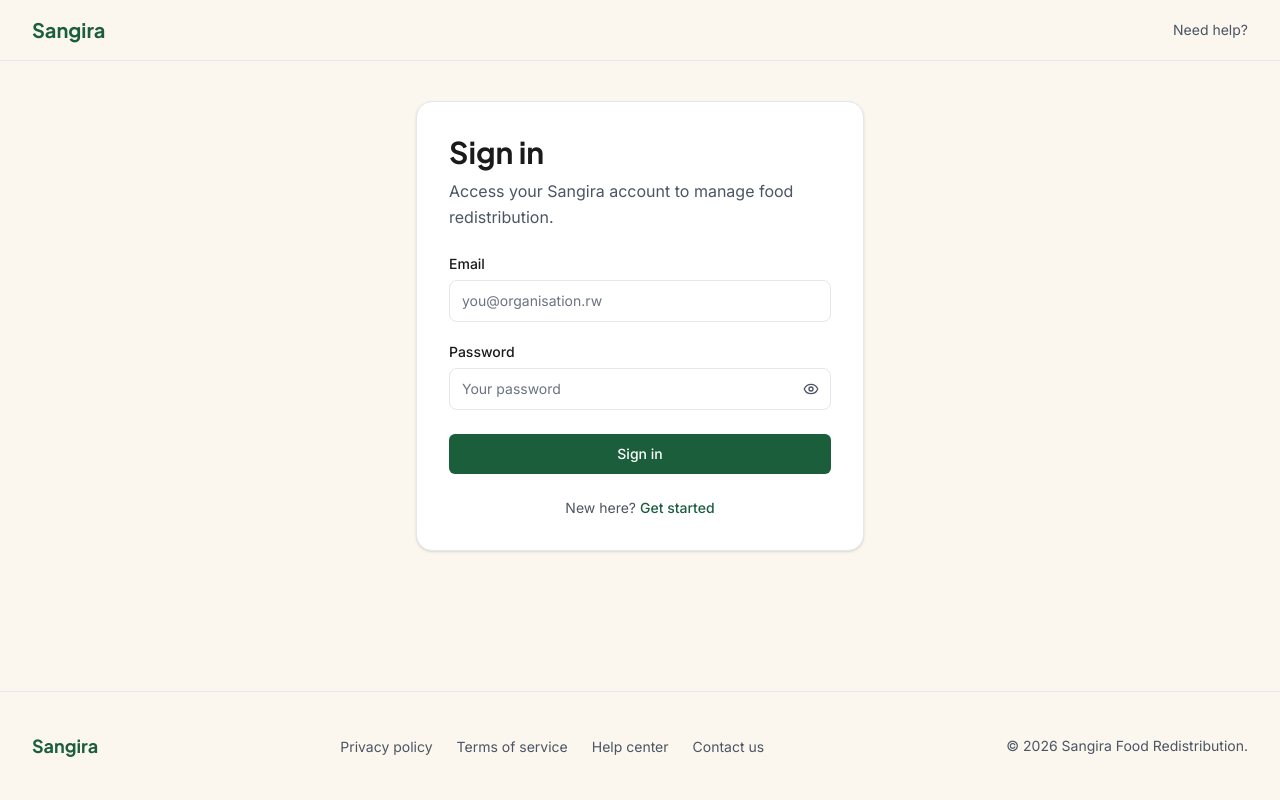
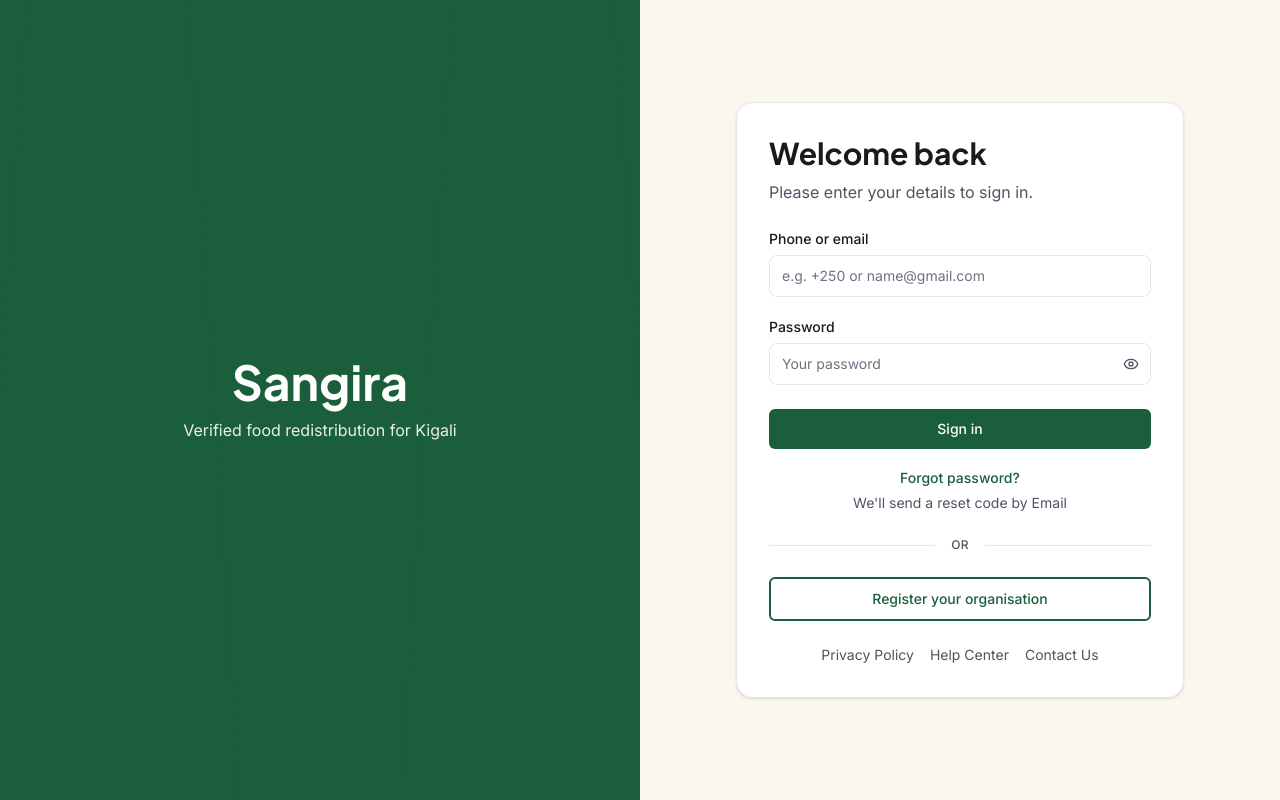
Before and after one commit to Lisky-pixel/Sangira, a React (Vite) app in the folder Frontend/: page /signin in a window 1280 px wide. Built offline with nearby package versions, Linux system fonts and the light colour scheme; no server answers.

Commit message:
feat(auth): rebuild sign-in with identifier login and canonical phone submit.

```diff
--- a/Frontend/src/features/auth/sign-in-schema.ts
+++ b/Frontend/src/features/auth/sign-in-schema.ts
@@ -1,8 +1,16 @@
 import { z } from 'zod'
 import { signInContent } from '../../placeholder/sign-in-content'
+import { isValidRwandanMobile } from '../../constants/phone'
+import { isEmail } from '../../lib/identifier'
 
 export const signInSchema = z.object({
-  identifier: z.string().min(1, signInContent.validation.emailInvalid),
+  identifier: z
+    .string()
+    .min(1, signInContent.validation.identifierRequired)
+    .refine(
+      (value) => isEmail(value) || isValidRwandanMobile(value),
+      signInContent.validation.identifierInvalid,
+    ),
   password: z.string().min(1, signInContent.validation.passwordRequired),
 })
 
--- /dev/null
+++ b/Frontend/src/lib/identifier.ts
@@ -0,0 +1,15 @@
+export function isEmail(value: string): boolean {
+  const trimmed = value.trim()
+  if (!trimmed) return false
+  return /^[^\s@]+@[^\s@]+\.[^\s@]+$/.test(trimmed)
+}
+
+/**
+ * Best-effort hint. Actual phone validation should use shared phone utilities.
+ */
+export function looksLikePhone(value: string): boolean {
+  const trimmed = value.trim()
+  if (!trimmed) return false
+  if (isEmail(trimmed)) return false
+  return /[0-9]/.test(trimmed)
+}
--- a/Frontend/src/pages/SignInPage.tsx
+++ b/Frontend/src/pages/SignInPage.tsx
@@ -3,8 +3,7 @@ import { useState } from 'react'
 import { FormProvider, useForm } from 'react-hook-form'
 import { Link, useNavigate } from 'react-router'
 import { PasswordField, TextField } from '../components/form'
-import { Footer } from '../components/layout/footer'
-import { HeaderMinimal } from '../components/layout/header-minimal'
+import { HeaderZigzagBorder } from '../components/layout/header-zigzag-border'
 import { Button } from '../components/ui/button'
 import { RedirectIfAuthed, resolveVerificationRoute, useAuth } from '../auth'
 import {
@@ -15,6 +14,8 @@ import { signInContent } from '../placeholder/sign-in-content'
 import { ApiError } from '../services/api-error'
 import { toast } from '../lib/toast'
 import { ROUTES } from '../routes/paths'
+import { looksLikePhone } from '../lib/identifier'
+import { normalizePhone } from '../constants/phone'
 
 function SignInForm() {
   const navigate = useNavigate()
@@ -34,7 +35,12 @@ function SignInForm() {
     setFormError(null)
 
     try {
-      const session = await login(values.identifier, values.password)
+      const rawIdentifier = values.identifier.trim()
+      const identifier = looksLikePhone(rawIdentifier)
+        ? normalizePhone(rawIdentifier) ?? rawIdentifier
+        : rawIdentifier.toLowerCase()
+
+      const session = await login(identifier, values.password)
       toast.success(signInContent.toast.success)
       navigate(
         resolveVerificationRoute(session.verificationStatus, {
@@ -80,9 +86,9 @@ function SignInForm() {
         <div className="flex flex-col gap-5">
           <TextField
             name="identifier"
-            label={signInContent.fields.email.label}
-            placeholder={signInContent.fields.email.placeholder}
-            autoComplete="email"
+            label={signInContent.fields.identifier.label}
+            placeholder={signInContent.fields.identifier.placeholder}
+            autoComplete="username"
           />
           <PasswordField
             name="password"
@@ -107,15 +113,49 @@ function SignInForm() {
           {signInContent.submitLabel}
         </Button>
 
-        <p className="text-body mt-6 text-center text-sm">
-          {signInContent.newHerePrefix}{' '}
+        <div className="mt-4 text-center">
           <Link
-            to={ROUTES.REGISTER}
-            className="text-primary font-medium hover:underline"
+            to={ROUTES.FORGOT_PASSWORD}
+            className="text-primary text-sm font-medium hover:underline"
           >
-            {signInContent.getStartedLabel}
+            {signInContent.forgotPasswordLabel}
           </Link>
-        </p>
+          <p className="text-body mt-1 text-sm">
+            {signInContent.forgotPasswordSubcopy}
+          </p>
+        </div>
+
+        <div className="my-6 flex items-center gap-4">
+          <div className="bg-border h-px flex-1" />
+          <span className="text-body text-xs font-medium tracking-wide">
+            {signInContent.orLabel}
+          </span>
+          <div className="bg-border h-px flex-1" />
+        </div>
+
+        <Button
+          type="button"
+          variant="outline"
+          className="w-full border-primary text-primary hover:bg-primary/5"
+          onClick={() => navigate(ROUTES.REGISTER)}
+        >
+          {signInContent.registerLabel}
+        </Button>
+
+        <nav
+          aria-label="Helpful links"
+          className="mt-6 flex flex-wrap items-center justify-center gap-x-4 gap-y-2 text-sm"
+        >
+          <Link to={ROUTES.PRIVACY} className="text-body hover:text-primary">
+            {signInContent.links.privacy}
+          </Link>
+          <Link to={ROUTES.HELP} className="text-body hover:text-primary">
+            {signInContent.links.help}
+          </Link>
+          <Link to={ROUTES.CONTACT} className="text-body hover:text-primary">
+            {signInContent.links.contact}
+          </Link>
+        </nav>
       </form>
     </FormProvider>
   )
@@ -124,16 +164,47 @@ function SignInForm() {
 export function SignInPage() {
   return (
     <RedirectIfAuthed>
-      <div className="bg-cream flex min-h-screen flex-col font-sans">
-        <HeaderMinimal />
+      <div className="bg-cream min-h-screen font-sans">
+        {/* Mobile collapsed banner */}
+        <div className="bg-primary relative lg:hidden">
+          <div className="px-4 py-4 sm:px-6">
+            <Link
+              to={ROUTES.HOME}
+              className="font-display text-lg font-bold text-white"
+            >
+              Sangira
+            </Link>
+          </div>
+          <HeaderZigzagBorder className="text-primary/90 absolute inset-x-0 bottom-0 h-3" />
+        </div>
 
-        <main className="mx-auto flex w-full max-w-lg flex-1 flex-col px-4 py-8 sm:px-6 sm:py-10 lg:px-8">
-          <div className="border-border rounded-2xl border bg-white p-6 shadow-sm sm:p-8">
-            <SignInForm />
-          </div>
-        </main>
+        <div className="grid min-h-screen lg:grid-cols-2">
+          {/* Left panel */}
+          <aside className="bg-primary relative hidden lg:block">
+            <div className="absolute inset-0 overflow-hidden">
+              <HeaderZigzagBorder className="text-white/10 h-full w-full [transform:scale(4)]" />
+            </div>
+            <div className="relative flex h-full items-center justify-center px-10">
+              <div className="max-w-md text-center">
+                <div className="font-display text-5xl font-bold text-white">
+                  Sangira
+                </div>
+                <p className="mt-3 text-base text-white/90">
+                  Verified food redistribution for Kigali
+                </p>
+              </div>
+            </div>
+          </aside>
 
-        <Footer />
+          {/* Right panel */}
+          <main className="flex items-center justify-center px-4 py-10 sm:px-6 lg:px-10">
+            <div className="w-full max-w-md">
+              <div className="border-border rounded-2xl border bg-white p-6 shadow-sm sm:p-8">
+                <SignInForm />
+              </div>
+            </div>
+          </main>
+        </div>
       </div>
     </RedirectIfAuthed>
   )
--- a/Frontend/src/placeholder/sign-in-content.ts
+++ b/Frontend/src/placeholder/sign-in-content.ts
@@ -1,12 +1,12 @@
 import { ROUTES } from '../routes/paths'
 
 export const signInContent = {
-  heading: 'Sign in',
-  subcopy: 'Access your Sangira account to manage food redistribution.',
+  heading: 'Welcome back',
+  subcopy: 'Please enter your details to sign in.',
   fields: {
-    email: {
-      label: 'Email',
-      placeholder: 'you@organisation.rw',
+    identifier: {
+      label: 'Phone or email',
+      placeholder: 'e.g. +250 or name@gmail.com',
     },
     password: {
       label: 'Password',
@@ -14,14 +14,22 @@ export const signInContent = {
     },
   },
   submitLabel: 'Sign in',
-  newHerePrefix: 'New here?',
-  getStartedLabel: 'Get started',
+  forgotPasswordLabel: 'Forgot password?',
+  forgotPasswordSubcopy: "We'll send a reset code by Email",
+  orLabel: 'OR',
+  registerLabel: 'Register your organisation',
+  links: {
+    privacy: 'Privacy Policy',
+    help: 'Help Center',
+    contact: 'Contact Us',
+  },
   validation: {
-    emailInvalid: 'Enter a valid email address',
+    identifierInvalid: 'Enter a valid email or Rwanda mobile number',
+    identifierRequired: 'Phone or email is required',
     passwordRequired: 'Password is required',
   },
   errors: {
-    invalidCredentials: 'Invalid email or password',
+    invalidCredentials: 'Invalid email/phone or password',
     accountBlocked:
       'This account has been suspended or revoked. Contact support if you believe this is a mistake.',
   },
--- a/Frontend/src/routes/paths.ts
+++ b/Frontend/src/routes/paths.ts
@@ -3,6 +3,7 @@ export const ROUTES = {
   GET_STARTED: '/register',
   GET_STARTED_LEGACY: '/get-started',
   SIGN_IN: '/signin',
+  FORGOT_PASSWORD: '/forgot-password',
   REGISTER_DONOR: '/register?role=donor',
   REGISTER_NGO: '/register?role=ngo',
   REGISTER: '/register',
@@ -38,4 +39,5 @@ export const COMING_SOON_PATHS = [
   ROUTES.TERMS,
   ROUTES.HELP,
   ROUTES.CONTACT,
+  ROUTES.FORGOT_PASSWORD,
 ] as const
```
